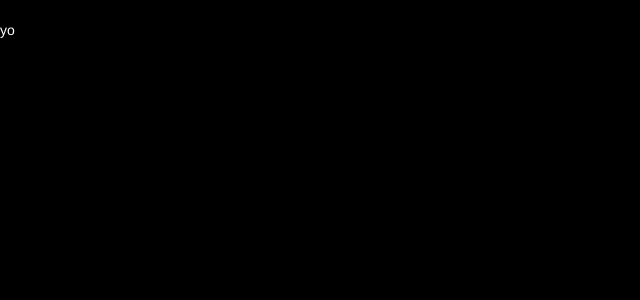
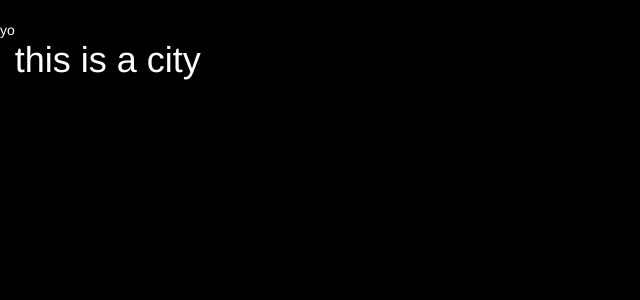
Before and after one commit to nairdesigns/wagon-cities, a React app: page / in a window 1280 px wide. Shown: the top 300 px of the page, without its empty margins (0-640 px from the left). Built offline with nearby package versions, Linux system fonts and the light colour scheme.

Commit message:
city working part 2

```diff
--- a/src/components/app.jsx
+++ b/src/components/app.jsx
@@ -15,7 +15,7 @@ const App = () => {
   return (
     <div className="app">
       yo
-      {/* <CityList /> */}
+      <CityList />
     </div>
   );
 };
```
